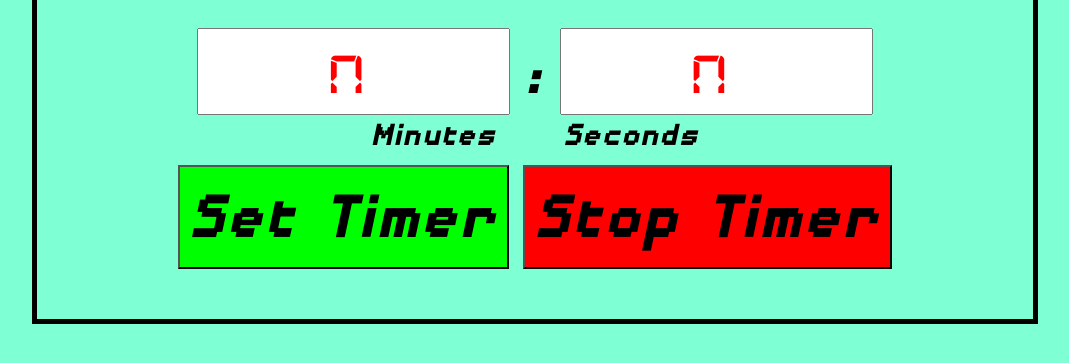
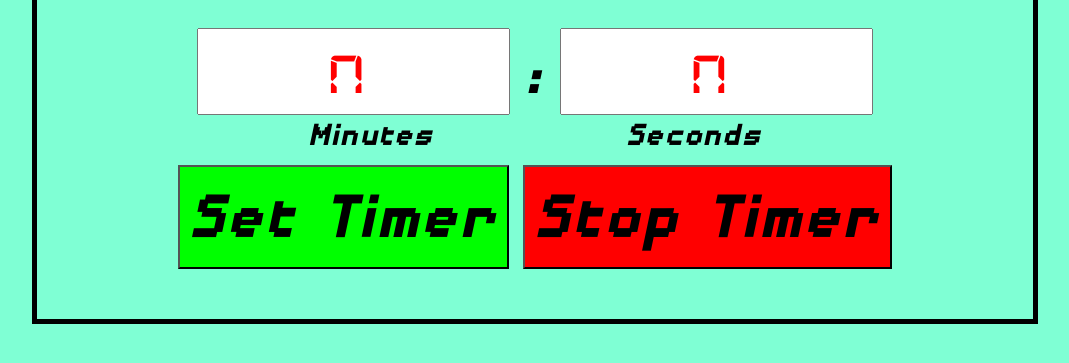
Before and after one commit to DennyRodrigues/DennyRodrigues.github.io, a plain HTML site: page index.html in a window 1280 px wide. Shown: the part 237-600 px from the top of the page, without its empty margins (105-1174 px from the left). Drawn offline with Linux system fonts and the light colour scheme.

Commit message:
Update style.css

```diff
--- a/Style/style.css
+++ b/Style/style.css
@@ -33,7 +33,8 @@ body{
     width:35%;
 }
 label{
-    padding: 3%;
+    padding-right: 10%;
+    padding-left: 10%;;
 
 }
 button{
@@ -75,6 +76,9 @@ button:active{
     #minute{
         float: left;
     }
+    label{
+        padding: 3%;
+    }
     #seconds{
         float:right;
         margin-right:20px;
```
